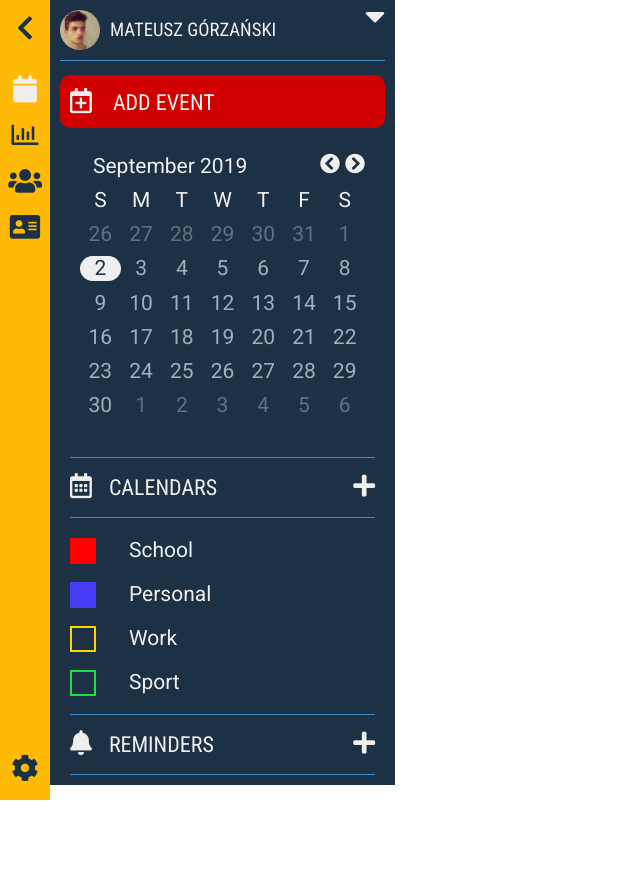
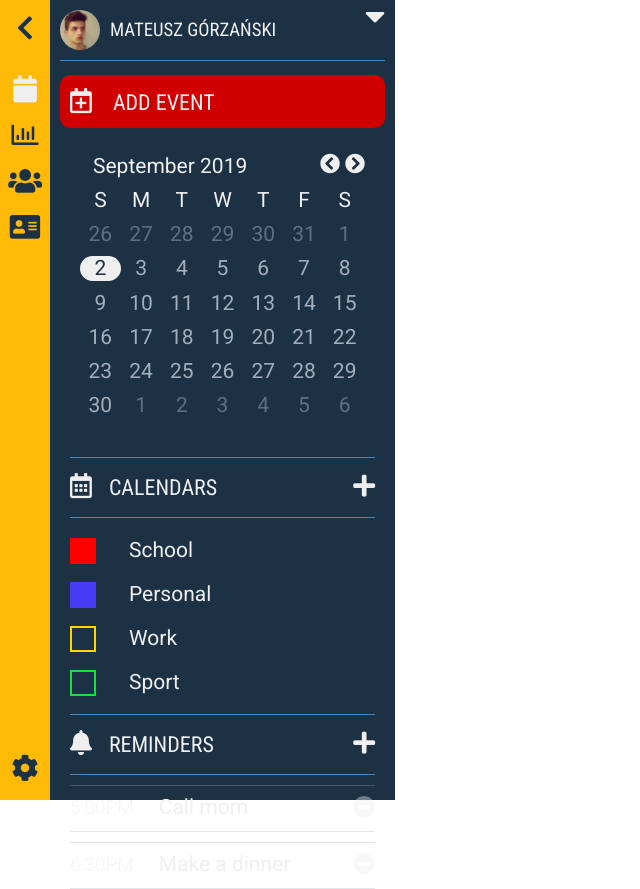
Before and after one commit to mgorzanski/calendar-app, a React (Create React App) app: page /calendar/main in a window 1280 px wide. Shown: the whole page, without its empty margins (0-640 px from the left). Before the commit the page ends 800 px from the top, so only its background shows below. Built offline with nearby package versions, Linux system fonts and the light colour scheme.

Commit message:
add reminders list

```diff
--- a/src/containers/Calendar/Calendar/Panel/PanelRemindersEvents.css
+++ b/src/containers/Calendar/Calendar/Panel/PanelRemindersEvents.css
@@ -0,0 +1,39 @@
+.panel-reminders-events {}
+
+.reminders-list {
+  list-style: none;
+  margin: 0;
+  padding: 0;
+}
+
+.reminders-list-item {
+  display: flex;
+  flex-direction: row;
+  justify-content: space-between;
+  border-bottom: 0.5px solid rgba(162, 174, 187, 0.3);
+  border-top: 0.5px solid rgba(162, 174, 187, 0.3);
+  line-height: 43px;
+  margin:10px;
+}
+
+.reminders-list-item-datetime {
+  color: var(--primary-text-color);
+  opacity: 0.7;
+  font-size: 19px;
+  font-family: 'Roboto', sans-serif;
+  font-weight: 300;
+}
+
+.reminders-list-item-name {
+  margin: 0 0 0 25px;
+  color: var(--primary-text-color);
+  font-size: 21px;
+  font-family: 'Roboto', sans-serif;
+}
+
+.reminders-list-item-delete-icon {
+  color: var(--primary-text-color);
+  opacity: 0.4;
+  font-size: 22px;
+  cursor: pointer;
+}
--- a/src/containers/Calendar/Calendar/Panel/PanelRemindersEvents.js
+++ b/src/containers/Calendar/Calendar/Panel/PanelRemindersEvents.js
@@ -5,14 +5,39 @@ import './PanelRemindersEvents.css';
 export default class PanelRemindersEvents extends React.Component {
   render() {
     return (
+      <div className="panel-reminders-events">
         <Panel
             featuredIcon="fas fa-bell"
             name="Reminders"
             actionIcon="fas fa-plus"
             onActionIconPress={() => console.log('Press')}
           >
-
+            <ul className="reminders-list">
+              <li className="reminders-list-item">
+                <div>
+                  <span className="reminders-list-item-datetime">5:00PM</span>
+                  <span className="reminders-list-item-name">Call mom</span>
+                </div>
+                <div>
+                  <span className="reminders-list-item-delete-icon">
+                    <i className="fas fa-minus-circle"></i>
+                  </span>
+                </div>
+              </li>
+              <li className="reminders-list-item">
+                <div>
+                  <span className="reminders-list-item-datetime">6:30PM</span>
+                  <span className="reminders-list-item-name">Make a dinner</span>
+                </div>
+                <div>
+                  <span className="reminders-list-item-delete-icon">
+                    <i className="fas fa-minus-circle"></i>
+                  </span>
+                </div>
+              </li>
+            </ul>
         </Panel>
+      </div>
     );
   }
 }
--- a/src/containers/Calendar/Calendar/Panel/index.css
+++ b/src/containers/Calendar/Calendar/Panel/index.css
@@ -3,4 +3,5 @@
   grid-row: 1 / 2;
   background-color: var(--yankees-blue-color);
   padding: 10px;
+  height: calc(100vh - 20px);
 }
```
Lines whose indentation alone changed are shown as unchanged.
